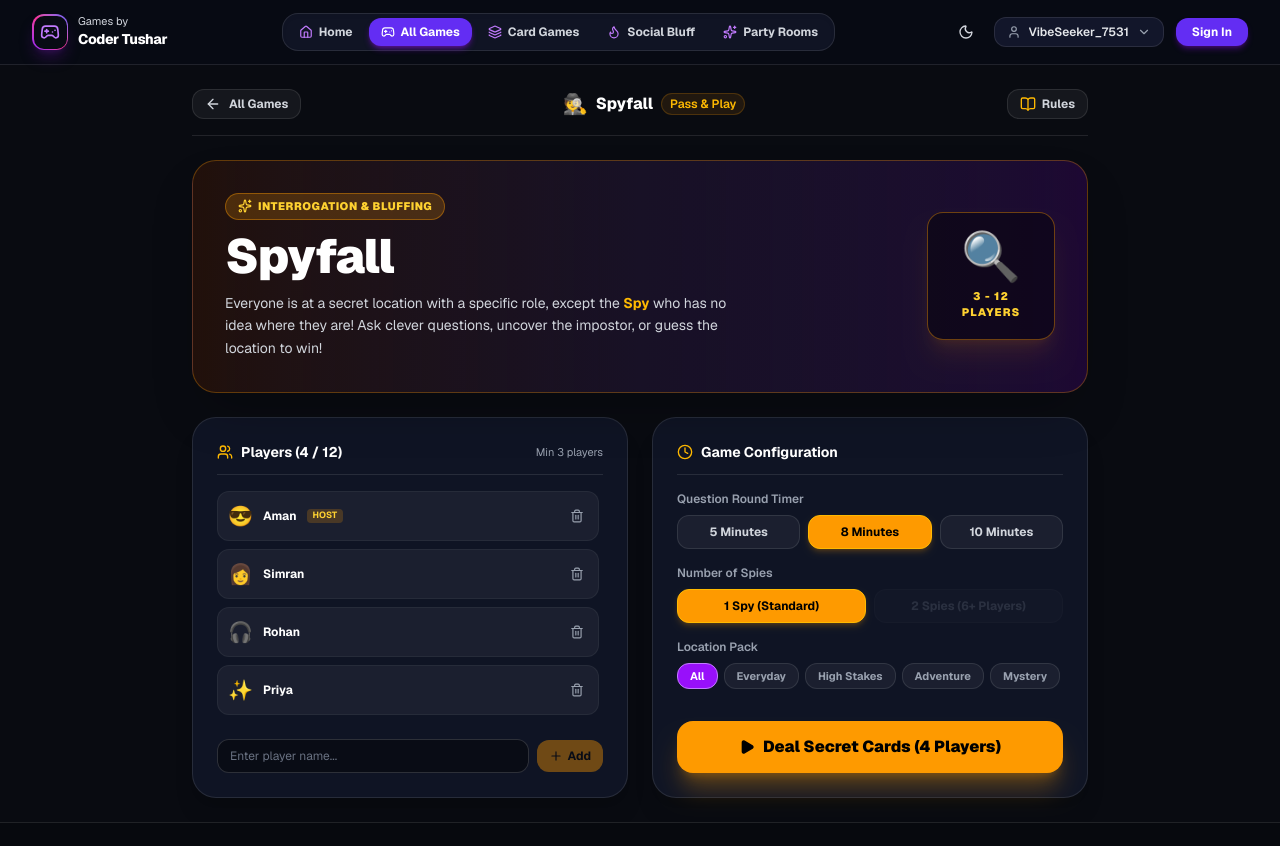
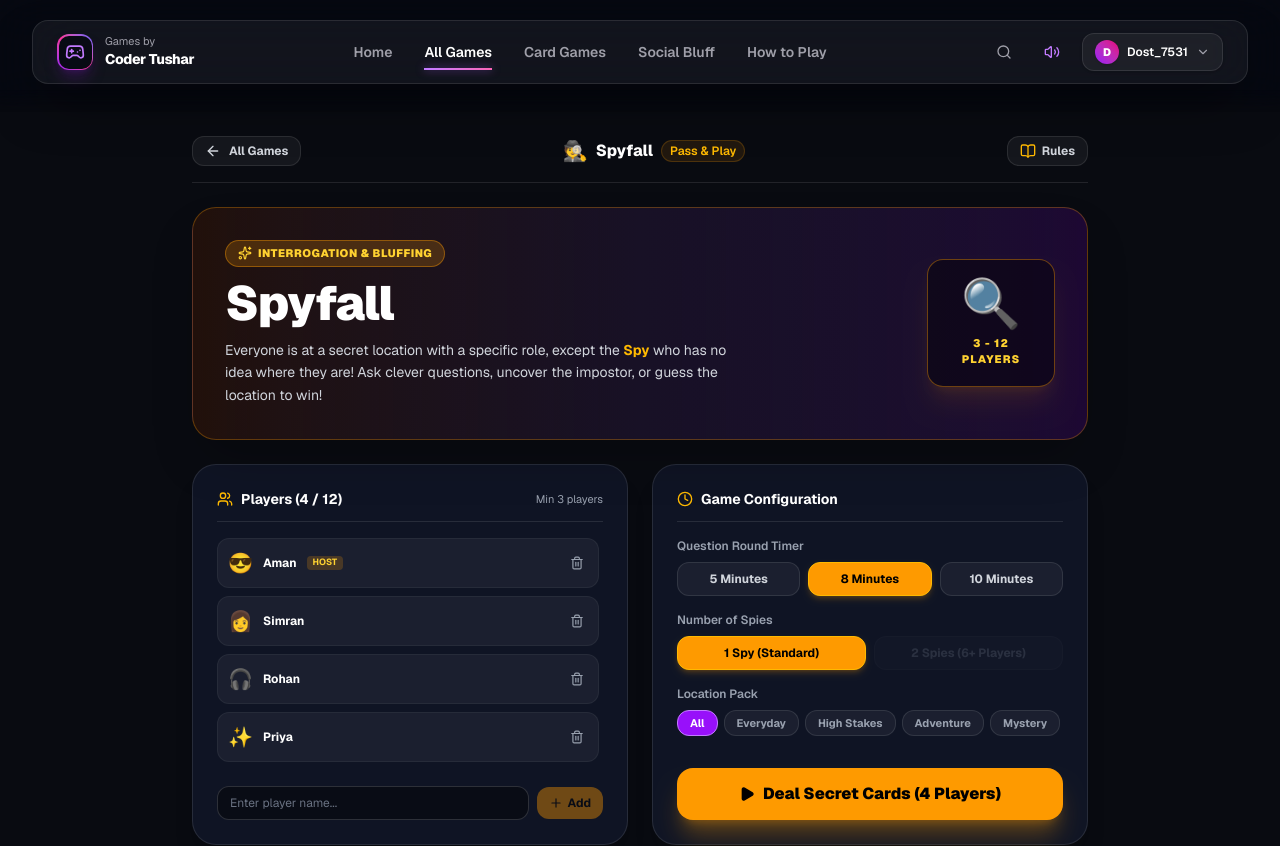
Before and after one commit to tusharsahu3011/the-yaari, a Next.js app: page /games/spyfall in a window 1280 px wide. Shown: the top 846 px of the page. Built offline with nearby package versions, Linux system fonts and the light colour scheme.

Commit message:
feat(navbar): adopt codertushar floating glass pill design with animated link underlines

```diff
--- a/app/globals.css
+++ b/app/globals.css
@@ -43,6 +43,13 @@ body {
 }
 
 /* Glassmorphism surfaces */
+.glass {
+  background: rgba(255, 255, 255, 0.05);
+  border: 1px solid rgba(255, 255, 255, 0.1);
+  backdrop-filter: blur(24px);
+  -webkit-backdrop-filter: blur(24px);
+}
+
 .glass-panel {
   background: rgba(17, 24, 39, 0.75);
   backdrop-filter: blur(12px);
--- a/app/layout.tsx
+++ b/app/layout.tsx
@@ -35,10 +35,10 @@ export default function RootLayout({
       className={`${geistSans.variable} ${geistMono.variable} dark h-full antialiased`}
     >
       <body className="min-h-full flex flex-col bg-[#090b11] text-gray-100 selection:bg-purple-600 selection:text-white">
-        <Suspense fallback={<div className="h-16 w-full bg-[#080b14]/90 border-b border-white/10" />}>
+        <Suspense fallback={<div className="h-24 w-full" />}>
           <Navbar />
         </Suspense>
-        <main className="flex-1 flex flex-col w-full">{children}</main>
+        <main className="flex-1 flex flex-col w-full pt-24 sm:pt-28">{children}</main>
         <Footer />
       </body>
     </html>
--- a/components/platform/Navbar.tsx
+++ b/components/platform/Navbar.tsx
@@ -6,19 +6,24 @@ import { usePathname } from 'next/navigation';
 import { soundManager } from '@/lib/audio/sound-effects';
 import {
   Gamepad2,
-  Home,
-  Sparkles,
-  Layers,
-  Flame,
-  Moon,
-  Sun,
+  Search,
   User,
   ChevronDown,
   Edit2,
   Check,
   X,
   Menu,
+  Volume2,
+  VolumeX,
 } from 'lucide-react';
+
+export const navLinks = [
+  { label: 'Home', href: '/' },
+  { label: 'All Games', href: '/games' },
+  { label: 'Card Games', href: '/games/bhabhi' },
+  { label: 'Social Bluff', href: '/games/undercover' },
+  { label: 'How to Play', href: '/how-to-play' },
+] as const;
 
 export function Navbar() {
   const pathname = usePathname();
@@ -27,6 +32,7 @@ export function Navbar() {
   const [isEditingName, setIsEditingName] = useState(false);
   const [nameInput, setNameInput] = useState('');
   const [isProfileDropdownOpen, setIsProfileDropdownOpen] = useState(false);
+  const [soundEnabled, setSoundEnabled] = useState(true);
 
   useEffect(() => {
     try {
@@ -36,101 +42,167 @@ export function Navbar() {
         setNameInput(saved);
       } else {
         const randId = Math.floor(1000 + Math.random() * 9000);
-        const autoName = `VibeSeeker_${randId}`;
+        const autoName = `Dost_${randId}`;
         setPlayerName(autoName);
         setNameInput(autoName);
         localStorage.setItem('gameshub_player_name', autoName);
       }
-    } catch (e) { }
+    } catch { }
+  }, []);
+
+  useEffect(() => {
+    const onKeyDown = (event: KeyboardEvent) => {
+      if (event.key === 'Escape') {
+        setMobileMenuOpen(false);
+        setIsProfileDropdownOpen(false);
+      }
+    };
+    window.addEventListener('keydown', onKeyDown);
+    return () => window.removeEventListener('keydown', onKeyDown);
   }, []);
 
   const handleSaveName = () => {
     if (!nameInput.trim()) return;
-    setPlayerName(nameInput.trim());
+    const clean = nameInput.trim();
+    setPlayerName(clean);
     setIsEditingName(false);
     try {
-      localStorage.setItem('gameshub_player_name', nameInput.trim());
-    } catch (e) { }
+      localStorage.setItem('gameshub_player_name', clean);
+    } catch { }
+    soundManager.playSelect();
   };
 
-  const navLinks = [
-    { label: 'Home', href: '/', icon: Home },
-    { label: 'All Games', href: '/games', icon: Gamepad2 },
-    { label: 'Card Games', href: '/games/bhabhi', icon: Layers },
-    { label: 'Social Bluff', href: '/games/undercover', icon: Flame },
-    { label: 'Party Rooms', href: '/games/bhabhi', icon: Sparkles },
-  ];
+  const isActive = (href: string) => {
+    if (href === '/') return pathname === '/';
+    return pathname.startsWith(href);
+  };
 
   return (
-    <header className="sticky top-0 z-50 w-full border-b border-white/10 bg-[#080b14]/90 backdrop-blur-md">
-      <div className="max-w-7xl mx-auto px-4 sm:px-6 lg:px-8 h-16 flex items-center justify-between">
-        {/* Brand */}
-        <Link href="/" className="flex items-center gap-2.5 group">
+    <header className="fixed inset-x-0 top-0 z-50 px-4 sm:px-6 lg:px-8">
+      {/* Frosted strip behind the floating bar: covers the bar, fades out below it */}
+      <div
+        className="pointer-events-none fixed inset-x-0 top-0 -z-10 h-28 bg-[#030712]/40 backdrop-blur-xl [-webkit-mask-image:linear-gradient(to_bottom,black_80%,transparent)] [mask-image:linear-gradient(to_bottom,black_80%,transparent)]"
+        aria-hidden="true"
+      />
+
+      {/* Floating Island Glass Pill Bar (Signature Codertushar Style) */}
+      <div className="glass relative mx-auto mt-4 sm:mt-5 flex h-16 max-w-7xl items-center justify-between rounded-2xl px-4 sm:px-6 shadow-2xl shadow-black/50">
+        {/* Brand Logo */}
+        <Link
+          href="/"
+          className="flex items-center gap-3 group"
+          onClick={() => {
+            soundManager.playSelect();
+            setMobileMenuOpen(false);
+          }}
+        >
           <div className="w-9 h-9 rounded-xl bg-gradient-to-tr from-purple-600 via-pink-500 to-indigo-500 p-[1.5px] shadow-lg shadow-purple-900/40">
             <div className="w-full h-full bg-[#080b14] rounded-[10px] flex items-center justify-center">
-              <Gamepad2 className="w-5 h-5 text-purple-400 group-hover:scale-105 transition-transform" />
+              <Gamepad2 className="w-5 h-5 text-purple-400 group-hover:scale-110 transition-transform" />
             </div>
           </div>
           <div className="flex flex-col text-left leading-tight">
-            <span className="text-[11px] text-gray-300 font-normal">Games by</span>
-            <span className="font-extrabold text-sm tracking-tight text-white">
+            <span className="text-[11px] text-zinc-400 font-normal">Games by</span>
+            <span className="font-extrabold text-sm tracking-tight text-white group-hover:text-purple-300 transition-colors">
               Coder Tushar
             </span>
           </div>
         </Link>
 
-        {/* Center Desktop Navigation Tabs */}
-        <nav className="hidden lg:flex items-center gap-1 bg-[#101424] p-1 rounded-2xl border border-white/10 shadow-inner">
-          {navLinks.map((item) => {
-            const Icon = item.icon;
-            const isActive =
-              item.href === '/' ? pathname === '/' : pathname.startsWith(item.href);
+        {/* Center Desktop Navigation with Animated Origin-Left Underline */}
+        <nav className="hidden md:flex items-center gap-7 lg:gap-8">
+          {navLinks.map((link) => {
+            const active = isActive(link.href);
 
             return (
               <Link
-                key={item.label}
-                href={item.href}
-                className={`flex items-center gap-1.5 px-3 py-1.5 rounded-xl text-xs font-bold transition ${isActive
-                    ? 'bg-[#632df3] text-white shadow-md shadow-purple-600/40'
-                    : 'text-gray-300 hover:text-white hover:bg-white/5'
+                key={link.href}
+                href={link.href}
+                aria-current={active ? 'page' : undefined}
+                onClick={() => soundManager.playSelect()}
+                className={`group relative text-sm font-semibold transition-colors hover:text-white ${
+                  active ? 'text-white' : 'text-zinc-400'
                 }`}
               >
-                <Icon className={`w-3.5 h-3.5 ${isActive ? 'text-white' : 'text-purple-400'}`} />
-                <span>{item.label}</span>
+                <span>{link.label}</span>
+                {/* Underline with small gap: purple/pink gradient when active, zinc on hover */}
+                <span
+                  className={`absolute -bottom-2 left-0 h-[2px] w-full origin-left transition-transform duration-300 ${
+                    active
+                      ? 'scale-x-100 bg-gradient-to-r from-purple-400 to-pink-400 shadow-[0_0_8px_rgba(168,85,247,0.7)]'
+                      : 'scale-x-0 bg-zinc-500 group-hover:scale-x-100'
+                  }`}
+                  aria-hidden="true"
+                />
               </Link>
             );
           })}
         </nav>
 
-        {/* Right Actions */}
-        <div className="hidden sm:flex items-center gap-3">
-          {/* Dark mode moon icon (visual parity) */}
+        {/* Right Controls: Search, Sound, Player Identity, Mobile Hamburger */}
+        <div className="flex items-center gap-2 sm:gap-3">
+          {/* Search Button */}
+          <Link
+            href="/games"
+            onClick={() => soundManager.playSelect()}
+            className="flex h-9 w-9 items-center justify-center rounded-xl text-zinc-400 hover:bg-white/10 hover:text-white transition-colors"
+            title="Search games"
+            aria-label="Search games"
+          >
+            <Search className="w-4 h-4" />
+          </Link>
+
+          {/* Sound Mute / Unmute */}
           <button
-            className="p-2 rounded-xl text-gray-400 hover:text-white hover:bg-white/5 transition"
-            title="Dark theme active"
+            onClick={() => {
+              const next = !soundEnabled;
+              setSoundEnabled(next);
+              if (next) soundManager.playSelect();
+            }}
+            className="hidden sm:flex h-9 w-9 items-center justify-center rounded-xl text-zinc-400 hover:bg-white/10 hover:text-white transition-colors"
+            title={soundEnabled ? 'Mute sound effects' : 'Enable sound effects'}
+            aria-label="Toggle sound"
           >
-            <Moon className="w-4 h-4 text-gray-300" />
+            {soundEnabled ? (
+              <Volume2 className="w-4 h-4 text-purple-400" />
+            ) : (
+              <VolumeX className="w-4 h-4 text-zinc-500" />
+            )}
           </button>
 
-          {/* User Profile Pill / Dropdown */}
+          {/* Player Identity Pill Dropdown */}
           <div className="relative">
             <button
-              onClick={() => setIsProfileDropdownOpen(!isProfileDropdownOpen)}
-              className="flex items-center gap-2 px-3 py-1.5 rounded-xl bg-[#12162a] hover:bg-white/10 border border-white/10 text-xs font-semibold text-gray-200 transition"
+              onClick={() => {
+                soundManager.playTap();
+                setIsProfileDropdownOpen(!isProfileDropdownOpen);
+              }}
+              className="flex items-center gap-2 px-3 py-1.5 rounded-xl bg-white/5 hover:bg-white/10 border border-white/10 text-xs font-semibold text-white transition shadow-sm"
+              aria-label="User profile menu"
             >
-              <User className="w-3.5 h-3.5 text-gray-400" />
-              <span className="max-w-[110px] truncate">{playerName}</span>
-              <ChevronDown className="w-3.5 h-3.5 text-gray-400" />
+              {/* Circular Avatar Initial */}
+              <span className="flex h-6 w-6 items-center justify-center overflow-hidden rounded-full bg-gradient-to-tr from-purple-600 to-pink-600 text-[11px] font-black text-white shadow-sm">
+                {playerName.charAt(0).toUpperCase()}
+              </span>
+              <span className="max-w-[85px] sm:max-w-[110px] truncate">{playerName}</span>
+              <ChevronDown className="w-3.5 h-3.5 text-zinc-400" />
             </button>
 
-            {/* Profile Dropdown */}
+            {/* Profile Dropdown Panel */}
             {isProfileDropdownOpen && (
-              <div className="absolute right-0 mt-2 w-64 rounded-2xl bg-[#111827] border border-white/15 p-4 shadow-2xl z-50 animate-in fade-in zoom-in-95 space-y-3">
+              <>
+                <button
+                  type="button"
+                  aria-label="Close profile menu"
+                  onClick={() => setIsProfileDropdownOpen(false)}
+                  className="fixed inset-0 z-40 cursor-default"
+                />
+                <div className="absolute right-0 top-full z-50 mt-3 w-64 max-w-[calc(100vw-2rem)] rounded-2xl border border-white/10 bg-[#0b1220]/95 p-3 text-white shadow-2xl shadow-black/60 backdrop-blur-2xl space-y-3 animate-in fade-in zoom-in-95">
                   <div className="flex items-center justify-between pb-2 border-b border-white/10">
-                  <span className="text-xs font-bold text-gray-300">Player Identity</span>
+                    <span className="text-xs font-bold text-zinc-300">Player Identity</span>
                     <button
                       onClick={() => setIsProfileDropdownOpen(false)}
-                    className="text-gray-500 hover:text-white"
+                      className="text-zinc-500 hover:text-white p-1"
                     >
                       <X className="w-3.5 h-3.5" />
                     </button>
@@ -138,11 +210,16 @@ export function Navbar() {
 
                   {!isEditingName ? (
                     <div className="flex items-center justify-between p-2.5 rounded-xl bg-black/40 border border-white/5">
+                      <div className="flex items-center gap-2.5 truncate">
+                        <span className="flex h-7 w-7 shrink-0 items-center justify-center rounded-full bg-gradient-to-tr from-purple-600 to-pink-600 text-xs font-bold text-white">
+                          {playerName.charAt(0).toUpperCase()}
+                        </span>
                         <span className="text-xs font-bold text-white truncate">{playerName}</span>
+                      </div>
                       <button
                         onClick={() => setIsEditingName(true)}
-                      className="p-1 rounded text-purple-400 hover:text-purple-300 hover:bg-white/10"
-                      title="Edit player name"
+                        className="p-1 rounded text-purple-400 hover:text-purple-300 hover:bg-white/10 transition"
+                        title="Edit name"
                       >
                         <Edit2 className="w-3.5 h-3.5" />
                       </button>
@@ -154,64 +231,77 @@ export function Navbar() {
                         value={nameInput}
                         onChange={(e) => setNameInput(e.target.value)}
                         maxLength={18}
-                      className="flex-1 bg-black/50 border border-purple-500/50 rounded-lg px-2.5 py-1 text-xs text-white focus:outline-none"
+                        className="flex-1 bg-black/60 border border-purple-500/60 rounded-xl px-2.5 py-1 text-xs text-white focus:outline-none"
+                        autoFocus
                       />
                       <button
                         onClick={handleSaveName}
-                      className="p-1.5 rounded-lg bg-emerald-500 text-black font-bold text-xs"
+                        className="px-2.5 py-1 rounded-xl bg-emerald-500 hover:bg-emerald-400 text-black font-bold text-xs"
                       >
                         <Check className="w-3.5 h-3.5 stroke-[3]" />
                       </button>
                     </div>
                   )}
+
+                  <div className="pt-1 border-t border-white/10 text-[11px] text-zinc-400 flex items-center justify-between">
+                    <span>Multiplayer ready</span>
+                    <span className="w-2 h-2 rounded-full bg-emerald-400 animate-pulse" />
                   </div>
+                </div>
+              </>
             )}
           </div>
 
-          {/* Sign In Button */}
+          {/* Mobile Hamburger Toggle */}
           <button
-            onClick={() => soundManager.playSelect()}
-            className="px-4 py-1.5 rounded-xl bg-[#632df3] hover:bg-[#5223d6] text-white text-xs font-bold shadow-md shadow-purple-600/30 transition"
-          >
-            Sign In
-          </button>
-        </div>
-
-        {/* Mobile menu toggle */}
-        <div className="flex lg:hidden items-center gap-2">
-          <button
-            onClick={() => setMobileMenuOpen(!mobileMenuOpen)}
-            className="p-2 rounded-xl bg-white/5 border border-white/10 text-gray-300 hover:text-white"
+            type="button"
+            onClick={() => {
+              soundManager.playTap();
+              setMobileMenuOpen(!mobileMenuOpen);
+            }}
+            className="flex h-9 w-9 items-center justify-center rounded-xl text-zinc-400 hover:bg-white/10 hover:text-white transition-colors md:hidden"
+            aria-label={mobileMenuOpen ? 'Close menu' : 'Open menu'}
           >
             {mobileMenuOpen ? <X className="w-5 h-5" /> : <Menu className="w-5 h-5" />}
           </button>
         </div>
       </div>
 
-      {/* Mobile Menu Drawer */}
+      {/* Floating Mobile Menu (Signature Codertushar Style) */}
       {mobileMenuOpen && (
-        <div className="lg:hidden border-t border-white/10 bg-[#0a0d18] px-4 py-4 space-y-2 animate-in slide-in-from-top-2">
-          {navLinks.map((item) => {
-            const Icon = item.icon;
-            const isActive =
-              item.href === '/' ? pathname === '/' : pathname.startsWith(item.href);
+        <>
+          <button
+            type="button"
+            aria-label="Close menu"
+            onClick={() => setMobileMenuOpen(false)}
+            className="fixed inset-0 -z-10 cursor-default md:hidden"
+          />
+
+          <nav className="mx-auto mt-2 flex max-w-7xl flex-col gap-1 rounded-2xl border border-white/10 bg-[#0b1220]/95 p-2 shadow-2xl shadow-black/50 backdrop-blur-2xl md:hidden animate-in fade-in zoom-in-95">
+            {navLinks.map((link) => {
+              const active = isActive(link.href);
 
               return (
                 <Link
-                key={item.label}
-                href={item.href}
-                onClick={() => setMobileMenuOpen(false)}
-                className={`flex items-center gap-2.5 px-3.5 py-2.5 rounded-xl text-sm font-semibold transition ${isActive
-                    ? 'bg-purple-600 text-white'
-                    : 'text-gray-300 hover:text-white hover:bg-white/5'
+                  key={link.href}
+                  href={link.href}
+                  aria-current={active ? 'page' : undefined}
+                  onClick={() => {
+                    soundManager.playSelect();
+                    setMobileMenuOpen(false);
+                  }}
+                  className={`rounded-xl px-4 py-3 text-sm font-medium transition-colors ${
+                    active
+                      ? 'bg-white/10 text-white font-bold'
+                      : 'text-zinc-400 hover:bg-white/5 hover:text-white'
                   }`}
                 >
-                <Icon className="w-4 h-4 text-purple-400" />
-                <span>{item.label}</span>
+                  {link.label}
                 </Link>
               );
             })}
-        </div>
+          </nav>
+        </>
       )}
     </header>
   );
```
Lines whose indentation alone changed are shown as unchanged.
